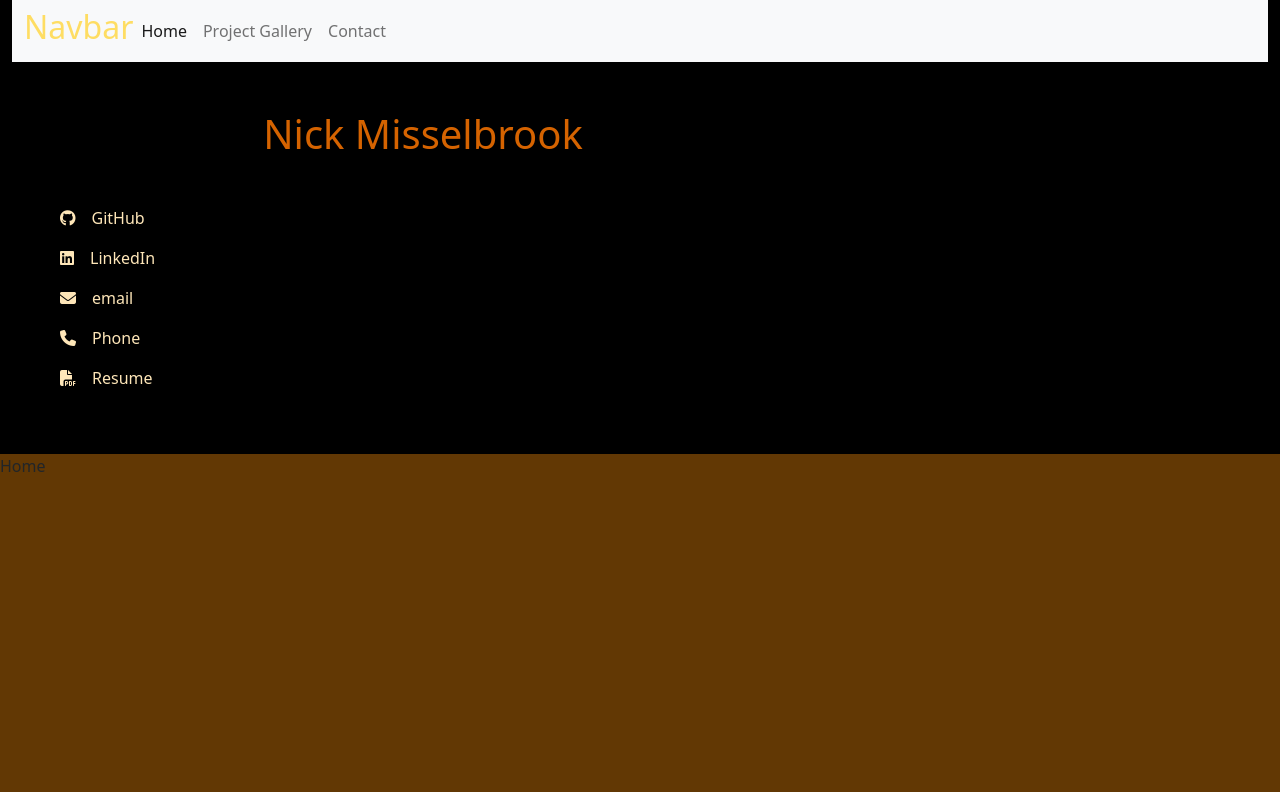
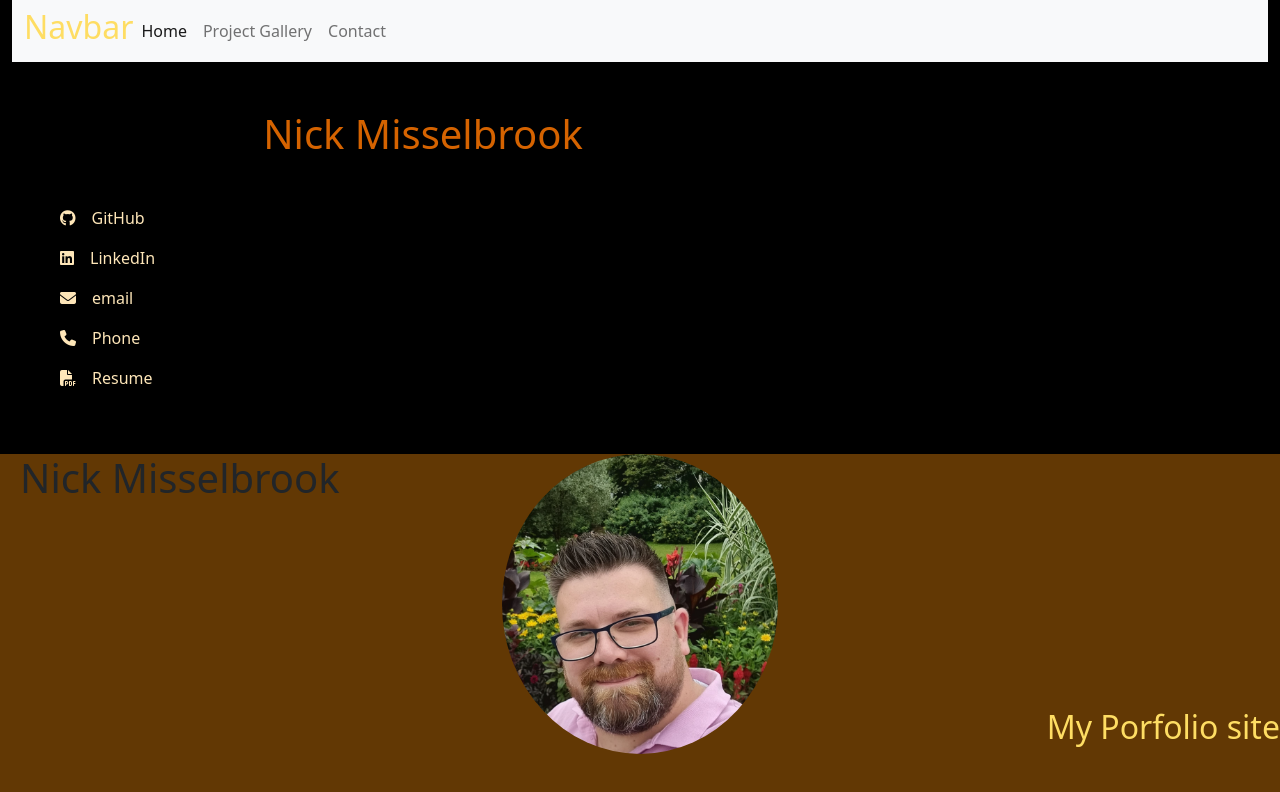
Before and after one commit to nickmbk/nickmbk-portfolio, a React (Create React App) app: page / in a window 1280 px wide. Shown: the top 792 px of the page. Built offline with nearby package versions, Linux system fonts and the light colour scheme.

Commit message:
add css file, add headshot, add title

```diff
--- a/src/components/Header.js
+++ b/src/components/Header.js
@@ -7,7 +7,7 @@ import "../styles/styles.css";
 export default class Header extends Component {
   render() {
     return (
-      <div className="row m-0">
+      <div id="header" className="row m-0">
         <header>
             <nav
             id="nav"
--- a/src/components/Home.js
+++ b/src/components/Home.js
@@ -1,9 +1,21 @@
-import React, { Component } from 'react'
+import React, { Component } from 'react';
+import headshot from '../images/headshot.jpg';
+import '../styles/Home.css';
 
 export default class Home extends Component {
   render() {
     return (
-      <div>Home</div>
+      <section className="d-flex flex-column flex-md-row">
+        <div className="row text-end mx-2">
+          <h1>Nick Misselbrook</h1>
+        </div>
+        <div className="row col-8 col-md-4 m-0 mx-auto">
+          <img id="headshot" className="rounded-circle" src={headshot} alt="Nick Misselbrook" />
+        </div>
+        <div className="row text-start align-self-end">
+          <h2>My Porfolio site</h2>
+        </div>
+      </section>
     )
   }
 }
--- a/src/components/ProjectGallery.js
+++ b/src/components/ProjectGallery.js
@@ -4,6 +4,7 @@ import "../styles/ProjectGallery.css";
 import "../styles/variables.css";
 import "../styles/styles.css";
 import projects from "../projects.json";
+import readme from '../images/screenshots/readme-generator-screenshot.jpg';
 import Project from './Project';
 
 export default class ProjectGallery extends Component {
--- a/src/index.css
+++ /dev/null
@@ -1,13 +0,0 @@
-body {
-  margin: 0;
-  font-family: -apple-system, BlinkMacSystemFont, 'Segoe UI', 'Roboto', 'Oxygen',
-    'Ubuntu', 'Cantarell', 'Fira Sans', 'Droid Sans', 'Helvetica Neue',
-    sans-serif;
-  -webkit-font-smoothing: antialiased;
-  -moz-osx-font-smoothing: grayscale;
-}
-
-code {
-  font-family: source-code-pro, Menlo, Monaco, Consolas, 'Courier New',
-    monospace;
-}
--- a/src/index.js
+++ b/src/index.js
@@ -1,6 +1,5 @@
 import React from 'react';
 import ReactDOM from 'react-dom/client';
-import './index.css';
 import 'bootstrap/dist/css/bootstrap.min.css'
 import App from './App';
 import reportWebVitals from './reportWebVitals';
--- a/src/styles/Header.css
+++ b/src/styles/Header.css
@@ -2,7 +2,7 @@ header {
     background-color: var(--bg-color);
 }
 
-h1 {
+#header h1 {
     /* color: #e04a0f; */
     color: var(--heading-color);
     text-indent: 20%;
--- /dev/null
+++ b/src/styles/Home.css
@@ -0,0 +1,4 @@
+#headshot {
+    width: 300px;
+    aspect-ratio: 1/1;
+}
```
Also changed, not shown: src/images/headshot.jpg (added), src/logo.svg (deleted).
